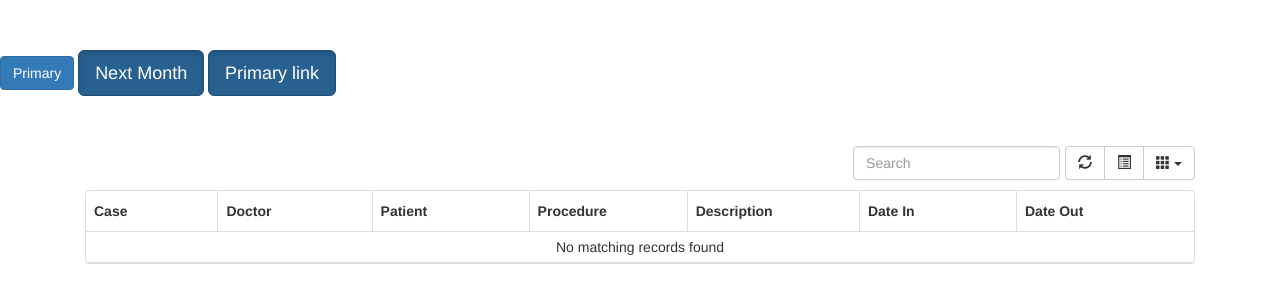
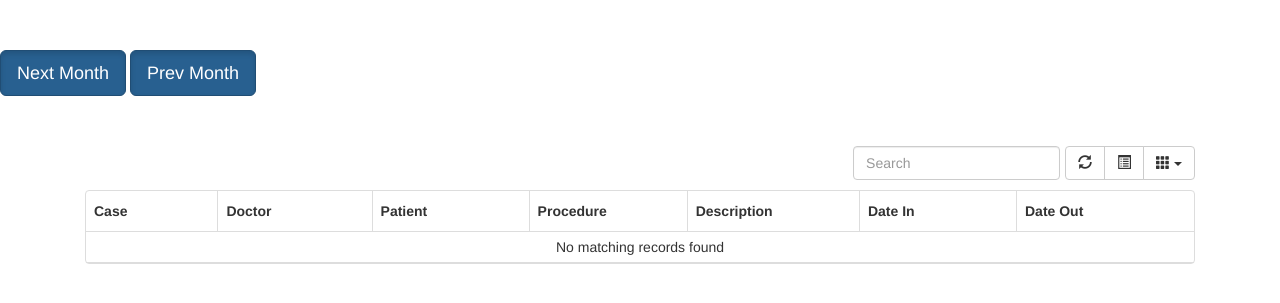
Before and after one commit to fwilmar/cobaltoweb, a Django app: page /sheduler/index/ in a window 1280 px wide. Shown: the top 303 px of the page. Run offline with Django 3.2, Linux system fonts and the light colour scheme; parts of the project's set-up code (start-up, migrations or seed data) failed here and were passed over; some libraries are stand-ins or nearby versions.

Commit message:
Bootstrap-table

```diff
--- a/WebServer/dental1/sheduler/templates/sheduler/indexOrder.html
+++ b/WebServer/dental1/sheduler/templates/sheduler/indexOrder.html
@@ -12,22 +12,20 @@
   </style>
 {% endblock extra_head %}
 {% block container %}
-<button type="button" class="btn btn-primary">Primary</button>
 <div class="btn btn-primary btn-lg active" id="day0" onclick="nextMonth()">Next Month</div>
-<a href="/sheduler/orders/order_month?year={{year}}&month=3" class="btn btn-primary btn-lg active" role="button" aria-pressed="true">Primary link</a>
+<div class="btn btn-primary btn-lg active" id="day0" onclick="prevMonth()">Prev Month</div>
 
   <div class="container">
     <div class="start-template">
-      <table id="tabla" data-toggle="table"
+      <table id="tableOrder" data-toggle="table"
         data-classes="table table-hover table-condensed"
-        data-row-style="rowStyle"
         data-search="true"
         data-show-columns="true"
         data-show-refresh="true"
         data-show-toggle="true"
-        data-sort-name="titulo"
-        data-sort-order="asc"
-        data-url="/sheduler/orders/order_month?year={{year}}&month=3">
+        data-sort-name="Case"
+        data-sort-order="desc"
+        data-url="/sheduler/orders/order_month">
           <thead>
             <tr>
               <th data-field="case" data-sortable="true">Case</th>
@@ -45,21 +43,33 @@
 {% endblock container %}
 {% block extra_js %}
     <script type="text/javascript">
+        var $table = $('#tableOrder')
+        var dateNow = new Date();
+        var monthQuery = dateNow.getMonth()+1;
+        var yearQuery = dateNow.getFullYear();
+        var monthNames = ["January", "February", "March", "April", "May", "June",
+  "July", "August", "September", "October", "November", "December"
+];
         function nextMonth(){
-            console.log('ENTRA');
+            monthQuery=monthQuery+1;
+            if(monthQuery>12){
+                monthQuery=1;
+                yearQuery++;
+            }
+            refreshTableOrder();
         }
-        function rowStyle(row, index) {
-           var celda = row['status'];
-           switch(celda) {
-               case 'Agotado':
-                   return { classes: 'warning'}
-                   break;
-               case 'Descontinuado':
-                   return { classes: 'danger'}
-                   break;
-               default:
-                   return { classes: 'default'}
-           }
-       };
+        function prevMonth(){
+            monthQuery=monthQuery-1;
+            if(monthQuery<1){
+                monthQuery=12;
+                yearQuery--;
+            }
+            refreshTableOrder();
+        }
+        function refreshTableOrder(){
+            // alert(monthNames[monthQuery-1]);
+            // alert(yearQuery);
+            $table.bootstrapTable('refreshOptions', {url: '/sheduler/orders/order_month?year='+yearQuery+'&month='+monthQuery});
+        }
     </script>
 {% endblock extra_js %}
--- a/WebServer/dental1/sheduler/views.py
+++ b/WebServer/dental1/sheduler/views.py
@@ -45,9 +45,14 @@ class OrderViewSet(viewsets.ModelViewSet):
 
 	@list_route()
 	def order_month(self, request):
-		year = self.request.query_params.get('year', 2000)
-		month = self.request.query_params.get('month', 00)
-		order_month = Order.objects.filter(date_in__year=year, date_in__month=month)
+		year = self.request.query_params.get('year', None)
+		month = self.request.query_params.get('month', None)
+		if (year != None and month != None ):
+			order_month = Order.objects.filter(date_in__year=year, date_in__month=month)
+		elif year != None:
+			order_month = Order.objects.filter(date_in__year=year)
+		else :
+			order_month = Order.objects.all()
 		page = self.paginate_queryset(order_month)
 		if page is not None:
 			serializer = self.get_serializer(page, many=True)
```
